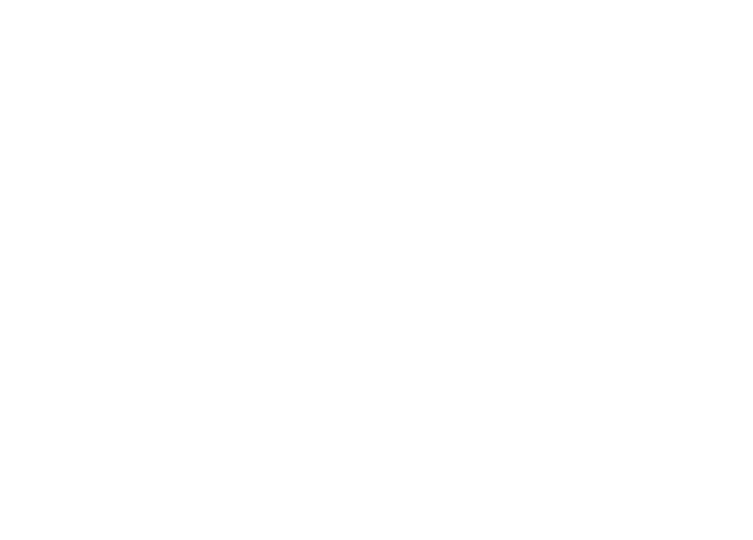
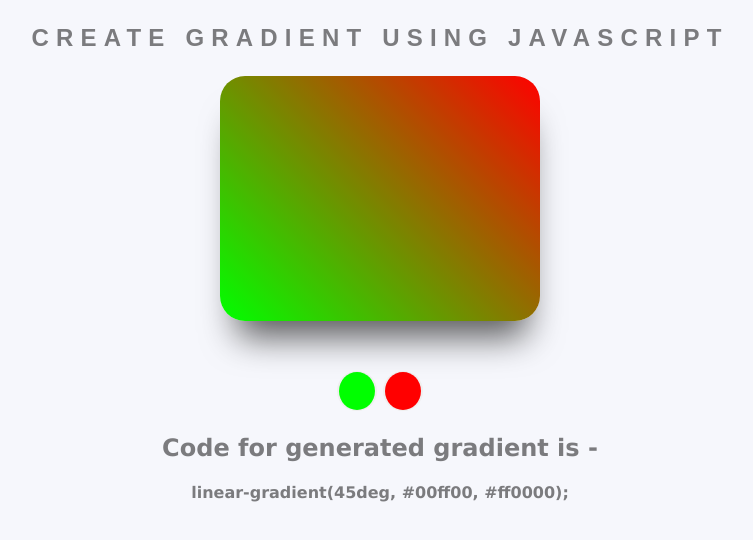
Before and after one commit to smaranh/Gradient-Generator, a plain HTML site: page index.html in a window 1280 px wide. Shown: the whole page, without its empty margins (260-1013 px from the left). Drawn offline with Linux system fonts and the light colour scheme.

Commit message:
add gradient js code

```diff
--- a/index.html
+++ b/index.html
@@ -8,6 +8,12 @@
 </head>
 
 <body>
+    <h3>Create Gradient using JavaScript</h3>
+    <div id="gradient"></div>
+    <input class="color1" type="color" name="color1" value="#00ff00" />
+    <input class="color2" type="color" name="color2" value="#ff0000" />
+    <h2>Code for generated gradient is - </h2>
+    <h4></h4>
     <script type="text/javascript" src="script.js"></script>
 </body>
 
--- a/script.js
+++ b/script.js
@@ -0,0 +1,14 @@
+const gradient_code = document.querySelector("h4");
+const color1 = document.querySelector(".color1");
+const color2 = document.querySelector(".color2");
+const gradient = document.getElementById("gradient");
+
+const setGradient = () => {
+    const background_gradient = `linear-gradient(45deg, ${color1.value}, ${color2.value})`;
+    gradient.style.background = background_gradient;
+    gradient_code.textContent = background_gradient + ';';
+}
+
+color1.addEventListener('input', setGradient);
+color2.addEventListener('input', setGradient);
+setGradient();
--- a/style.css
+++ b/style.css
@@ -0,0 +1,47 @@
+body {
+    font: "Raleway", sans-serif;
+    color: rgba(0, 0, 0, 0.5);
+    text-align: center;
+    font-family: Verdana, Geneva, Tahoma, sans-serif;
+    height: 100vh;
+    background-color: #f6f7fc;
+}
+
+#gradient {
+    position: relative;
+    background: linear-gradient(45deg, #00ff00, #ff0000);
+    width: 320px;
+    height: 245px;
+    border-radius: 25px;
+    left: 50%;
+    transform: translateX(-50%);
+    margin-bottom: 50px;
+    box-shadow: 2px 31px 35px -15px rgba(0, 0, 0, 0.64);
+}
+
+input {
+    border-radius: 50%;
+    height: 40px;
+    width: 40px;
+    border: none;
+    outline: none;
+    -webkit-appearance: none;
+}
+
+input::-webkit-color-swatch-wrapper {
+    padding: 0;
+}
+
+input::-webkit-color-swatch {
+    border: none;
+    border-radius: 50%;
+}
+
+h3 {
+    font: 600 1.5em "Raleway", sans-serif;
+    color: rgba(0, 0, 0, 0.5);
+    text-align: center;
+    text-transform: uppercase;
+    letter-spacing: 0.3em;
+    width: 100%;
+}
```
